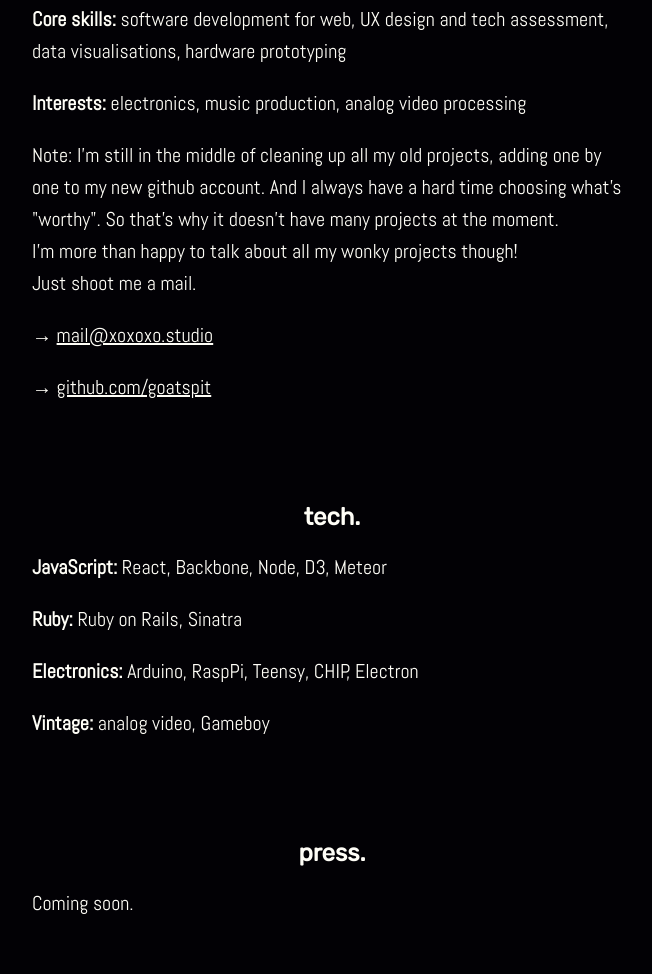
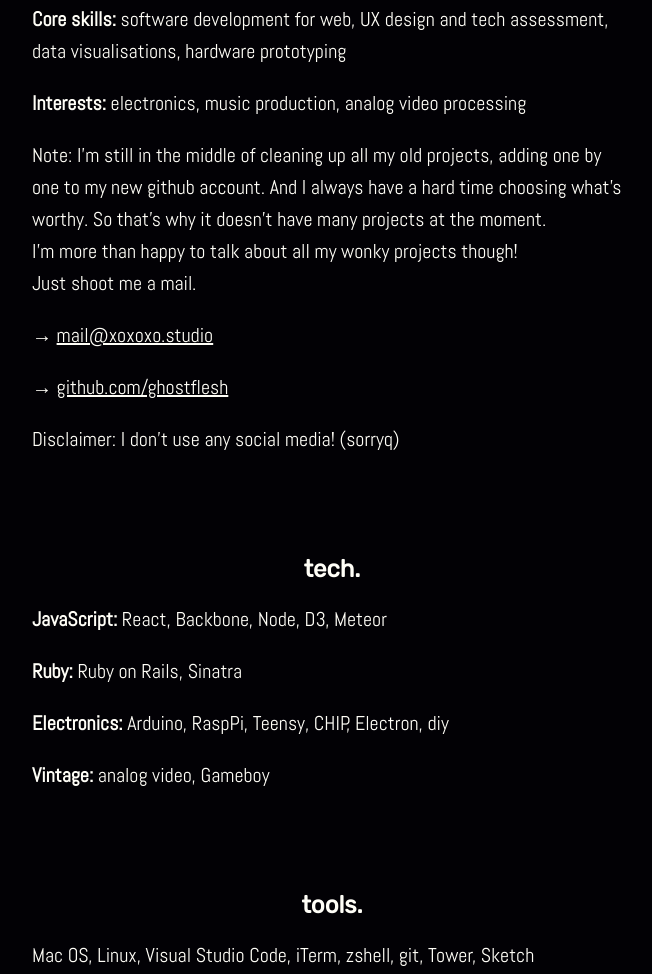
Before and after one commit to geisterkatze/geisterkatze.github.io, a plain HTML site: page index.html in a window 1280 px wide. Shown: the part 787-1761 px from the top of the page, without its empty margins (308-960 px from the left). Drawn offline with Linux system fonts and the light colour scheme.

Commit message:
add tools

```diff
--- a/index.html
+++ b/index.html
@@ -1,7 +1,7 @@
 <!DOCTYPE html>
 <html>
 <head>
-    <title>Kai AB Zappe | Software Development in Berlin</title>
+    <title>Alice B Zappe | Software Development in Berlin</title>
     <meta charset="UTF-8">
     <link href="style.css" rel="stylesheet" type="text/css">
     <link href="https://fonts.googleapis.com/css?family=Abel|Rubik" rel="stylesheet">
@@ -19,7 +19,7 @@
         <section id="intro" class="visible">
             <h1>hello.</h1>
             <p>
-                I'm Kai and I’m a software developer
+                I'm Alice B Zappe and I’m a software developer
                 with a background in biological sciences, music and arts based in Berlin, Germany.
             </p>
 
@@ -44,7 +44,7 @@
 
             <p>
                 Note: I'm still in the middle of cleaning up all my old projects, adding one by one to my new github account.
-                And I always have a hard time choosing what's "worthy". So that's why it doesn't have many projects at the moment.
+                And I always have a hard time choosing what's worthy. So that's why it doesn't have many projects at the moment.
                 <br>I'm more than happy to talk about all my wonky projects though! <br>Just shoot me a mail.
             </p>
 
@@ -53,7 +53,11 @@
             </p>
 
             <p>
-                → <a href="https://github.com/goatspit">github.com/goatspit</a>
+                → <a href="https://github.com/ghostflesh">github.com/ghostflesh</a>
+            </p>
+
+            <p>
+                Disclaimer: I don't use any social media! (sorryq)
             </p>
         </section>
         <section>
@@ -68,11 +72,19 @@
             </p>
 
             <p>
-                <strong>Electronics:</strong> Arduino, RaspPi, Teensy, CHIP, Electron
+                <strong>Electronics:</strong> Arduino, RaspPi, Teensy, CHIP, Electron, diy
             </p>
 
             <p>
                 <strong>Vintage:</strong> analog video, Gameboy
+            </p>
+        </section>
+
+        <section>
+            <h2>tools.</h2>
+
+            <p>
+                Mac OS, Linux, Visual Studio Code, iTerm, zshell, git, Tower, Sketch
             </p>
         </section>
 
```
